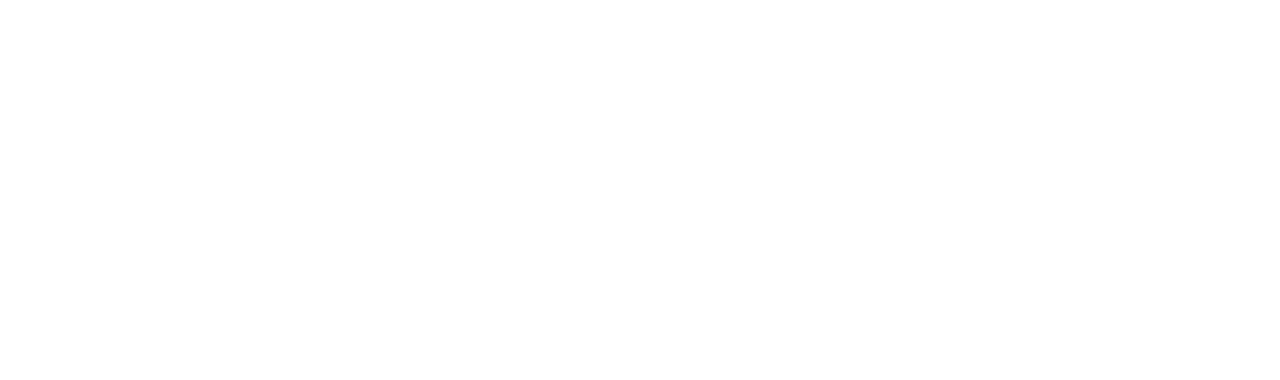
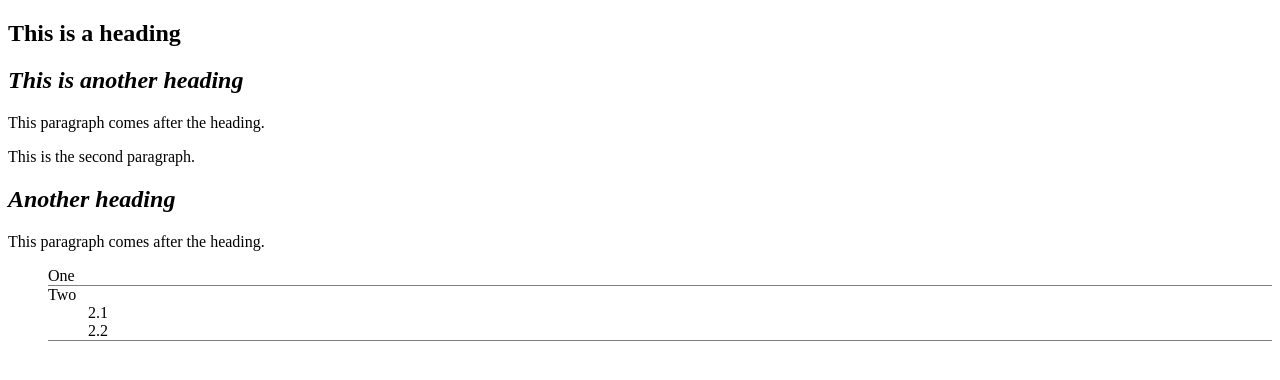
Before and after one commit to jparras1/ACIT-1620---Lab-6, a plain HTML site: page index.html in a window 1280 px wide. Drawn offline with Linux system fonts and the light colour scheme.

Commit message:
page 5 of week 6 powerpoint slide

```diff
--- a/css/stylesheet.css
+++ b/css/stylesheet.css
@@ -0,0 +1,15 @@
+div > h2{
+    font-style: italic;
+}
+
+h2 > p{
+    color: red;
+}
+
+.list li{
+    list-style: none;
+}
+
+.list > li{
+    border-bottom: 1px solid gray;
+}
--- a/index.html
+++ b/index.html
@@ -5,6 +5,23 @@
     <link href="css/stylesheet.css" rel="stylesheet" />
   </head>
   <body>
-
+    <h2>This is a heading</h2>
+    <div class="container">
+      <h2>This is another heading</h2>
+      <p>This paragraph comes after the heading.</p>
+      <p>This is the second paragraph.</p>
+      <h2>Another heading</h2>
+      <p>This paragraph comes after the heading.</p>
+      <ul class="list">
+        <li>One</li>
+        <li>
+          Two
+          <ul>
+            <li>2.1</li>
+            <li>2.2</li>
+          </ul>
+        </li>
+      </ul>
+    </div>
   </body>
 </html>
```
Lines whose indentation alone changed are shown as unchanged.
